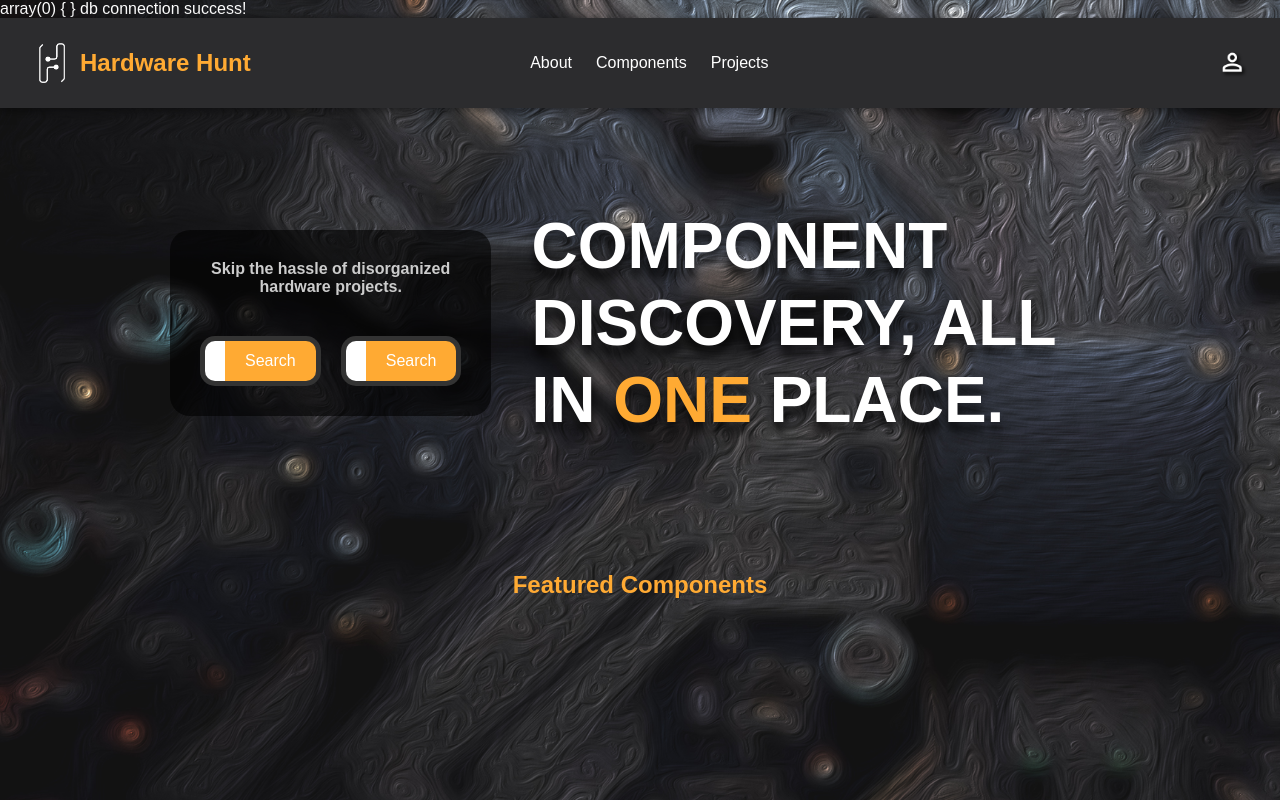
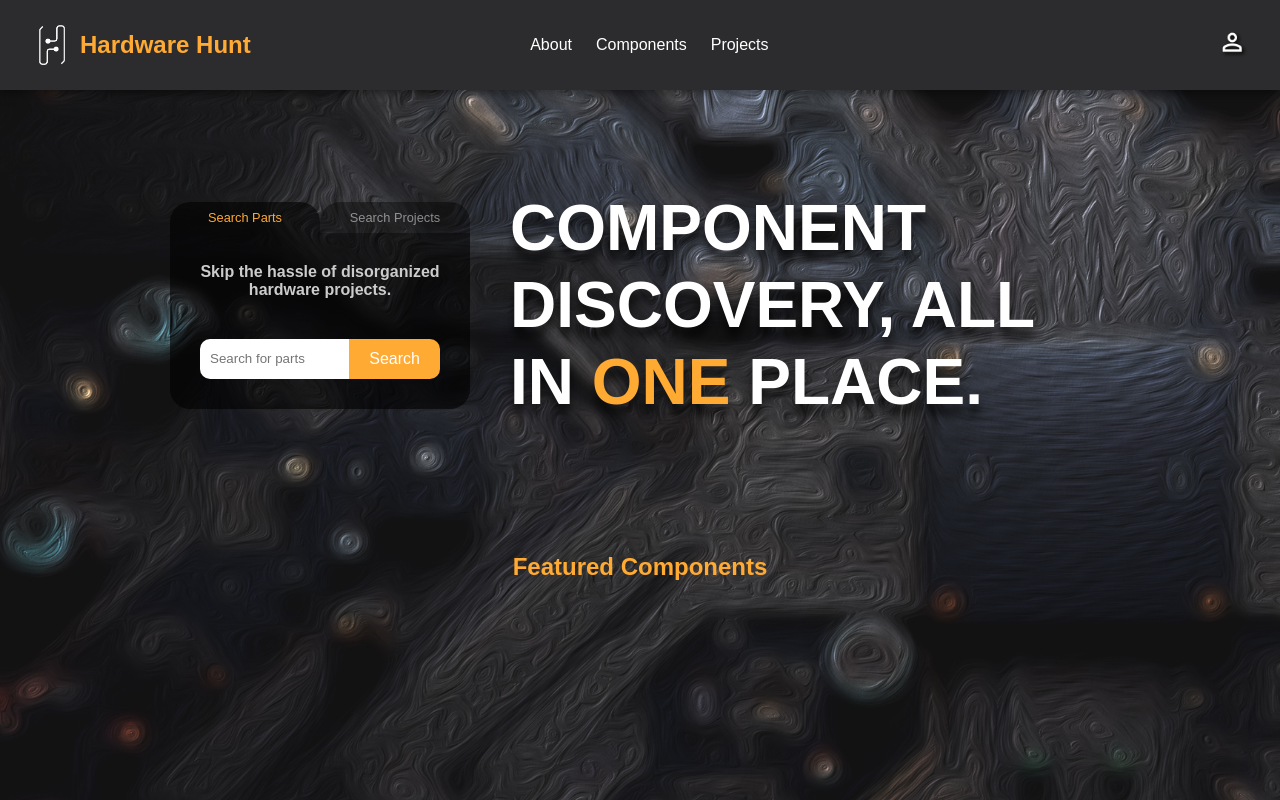
Before and after one commit to JonesMays/hardware_hunt, a PHP site: page /search.php in a window 1280 px wide. Run offline with PHP 8.4, Linux system fonts and the light colour scheme; data that the repository does not hold is empty.

Commit message:
added search 'tabs' for parts vs projects

```diff
--- a/hardwareHunt/search.php
+++ b/hardwareHunt/search.php
@@ -2,7 +2,7 @@
 
 // var_dump output variables ot the screen
 // request contains all submitted form information
-var_dump($_REQUEST);
+// var_dump($_REQUEST);
 
 // echo "<br><br>hello " . $_REQUEST["fullname"];
 
@@ -27,7 +27,7 @@ if($mysql->connect_errno) { //if error
     echo "db connection error : " . $mysql->connect_error; //tell me there was an erro
     exit(); //stop running page
 } else {
-    echo "db connection success!"; //slaytastic. no errors
+    // echo "db connection success!"; //slaytastic. no errors
     //if you mess up username password serve then this error will come up.
 }
 ?>
@@ -123,14 +123,52 @@ if($mysql->connect_errno) { //if error
             margin: 0 150px;
         }
 
+        .hero-content-wrapper {
+            display: flex;
+            flex-direction: column;
+        }
+
+        .tabs {
+            display: flex;
+            width: 100%;
+            margin-bottom: 0;
+            font-size: 0.8em;
+        }
+
+        .tab {
+            flex: 1;
+            padding: 8px;
+            text-align: center;
+            background-color: rgba(0, 0, 0, 0.4);
+            color: rgba(255, 255, 255, 0.5);
+            cursor: pointer;
+            border-radius: 20px 20px 0 0;
+            transition: background-color 0.3s;
+        }
+
+        .tab span {
+            display: inline-block;
+            transition: transform 0.2s, color 0.3s;
+        }
+
+        .tab:hover:not(.active) span {
+            transform: scale(1.1);
+            color: rgba(255, 255, 255, 0.8);
+        }
+
+        .tab.active {
+            background-color: rgba(0, 0, 0, 0.6);
+            color: #ffaa33;
+        }
+
         .hero-content {
+            border-radius: 0 0 20px 20px;
             display: flex;
             flex-direction: column;
             align-items: center;
             text-align: center;
             background-color: rgba(0, 0, 0, 0.6);
             padding: 30px;
-            border-radius: 20px;
             max-width: 900px;
             margin-right: 0px;
         }
@@ -149,13 +187,11 @@ if($mysql->connect_errno) { //if error
         }
 
         .search-box {
+            display: none;
+        }
+
+        .search-box.active {
             display: flex;
-            flex-direction: row;
-            align-items: center;
-            background-color: #333;
-            border-radius: 15px;
-            padding: 5px;
-            width: 100%;
         }
 
         .search-input {
@@ -314,17 +350,23 @@ if($mysql->connect_errno) { //if error
 
 <main>
     <div class="hero-section">
+        <div class="hero-content-wrapper">
+            <div class="tabs">
+                <div class="tab active" onclick="switchTab('parts')"><span>Search Parts</span></div>
+                <div class="tab" onclick="switchTab('projects')"><span>Search Projects</span></div>
+            </div>
             <div class="hero-content">
                 <h2>Skip the hassle of disorganized hardware projects.</h2>
                 <div class="search-container">
-                <form action="component_results.php" method="get" class="search-box">
+                    <form action="component_results.php" method="get" class="search-box active" id="parts-search">
                         <input type="text" class="search-input" placeholder="Search for parts" name="search-parts">
                         <button type="submit" class="search-btn">Search</button>
-                </form><br><br>
-                <form action="projects_search.php" method="get" class="search-box">
+                    </form>
+                    <form action="projects_search.php" method="get" class="search-box" id="projects-search">
                         <input type="text" class="search-input" placeholder="Search for projects" name="search-projects">
                         <button type="submit" class="search-btn">Search</button>
                     </form>
+                </div>
             </div>
         </div>
         <div class="tagline">
@@ -371,5 +413,23 @@ if($mysql->connect_errno) { //if error
 
 </main>
 
+<script>
+function switchTab(type) {
+    // Update tabs
+    document.querySelectorAll('.tab').forEach(tab => tab.classList.remove('active'));
+    // Check if the clicked element is the span or the div
+    const tabElement = event.target.classList.contains('tab') ? event.target : event.target.parentElement;
+    tabElement.classList.add('active');
+
+    // Update search boxes
+    document.querySelectorAll('.search-box').forEach(box => box.classList.remove('active'));
+    if (type === 'parts') {
+        document.getElementById('parts-search').classList.add('active');
+    } else {
+        document.getElementById('projects-search').classList.add('active');
+    }
+}
+</script>
+
 </body>
 </html>
```
Lines whose indentation alone changed are shown as unchanged.
